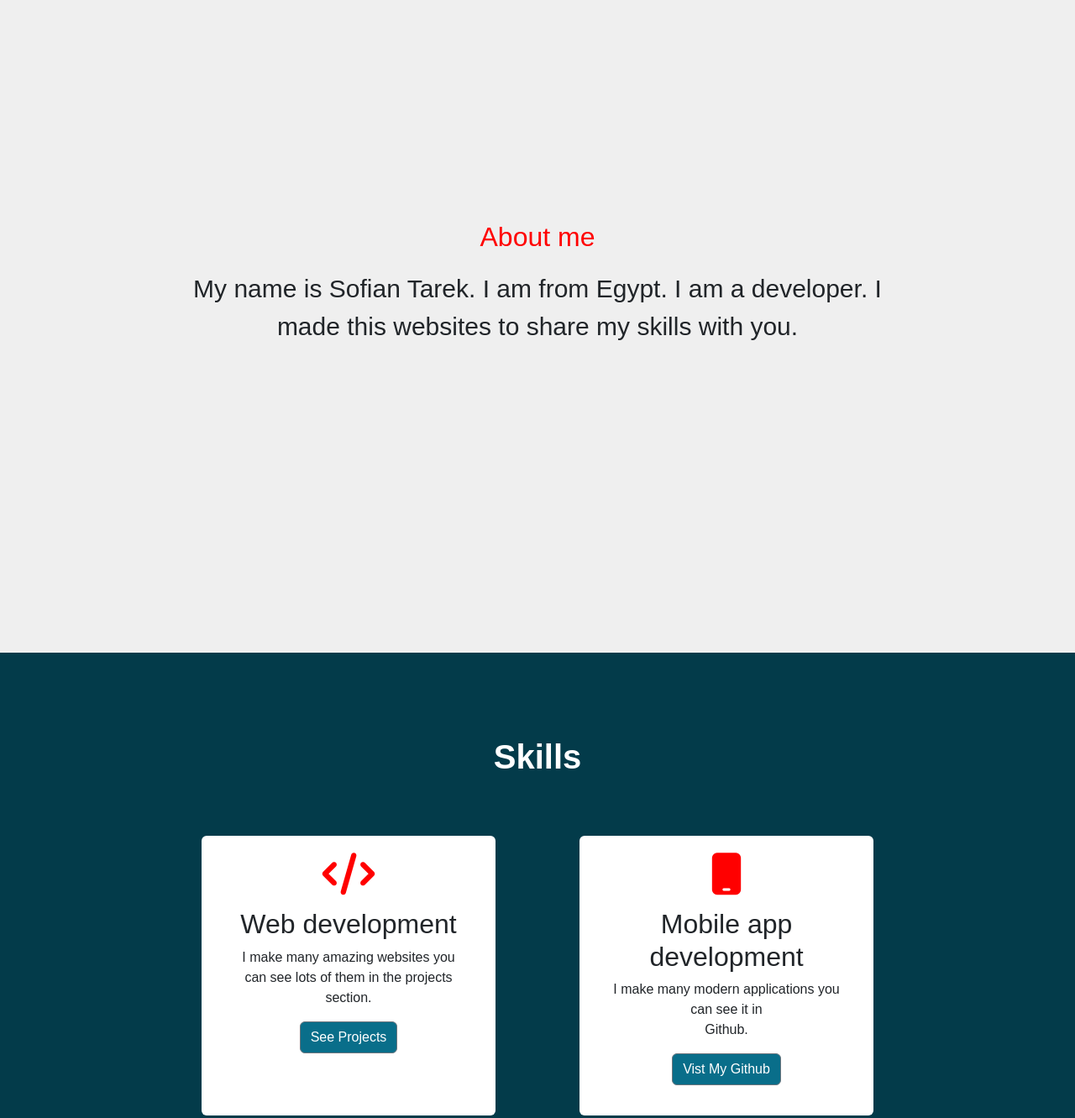
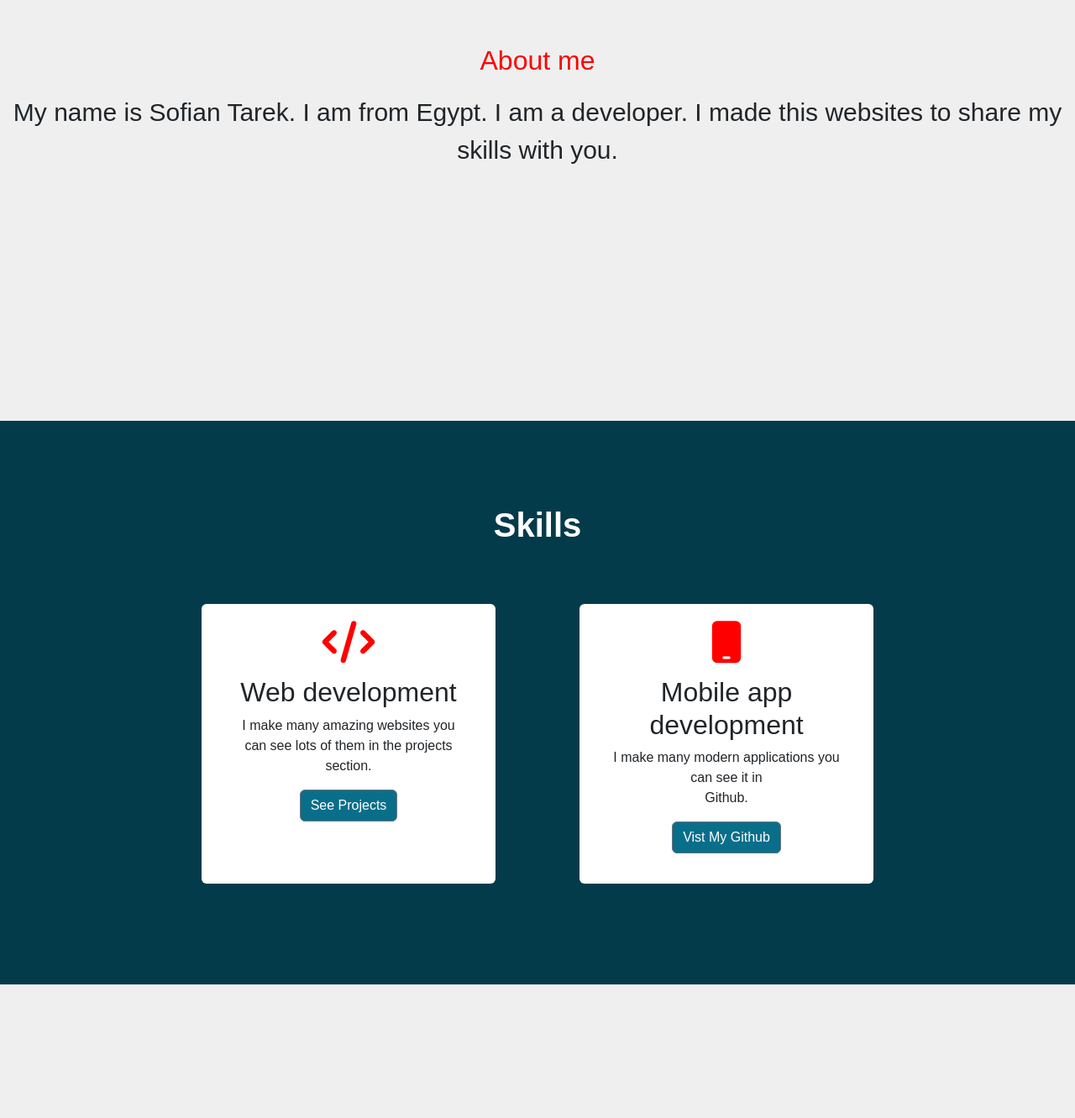
Before and after one commit to sofiandevtarek/Sofian-dev, a plain HTML site: page index.html in a window 1280 px wide. Shown: the part 837-2168 px from the top of the page at 84% size. After the commit the page ends 2009 px from the top, so only its background shows below. Drawn offline with nearby package versions, Linux system fonts and the light colour scheme; a web font is replaced by a local one.

Commit message:
update the about section

```diff
--- a/style.css
+++ b/style.css
@@ -46,8 +46,8 @@ body {
 
 #about {
   text-align: center;
-  margin-top: 200px;
-  padding: 200px;
+  margin-top: 100px;
+  padding-top:  90px;
 }
 
 .about-title {
@@ -61,7 +61,7 @@ body {
 
 #skills {
   text-align: center;
-  margin-top: 150px;
+  margin-top: 300px;
   padding: 100px;
   background-color: #033B4A;
   color: white;
```
